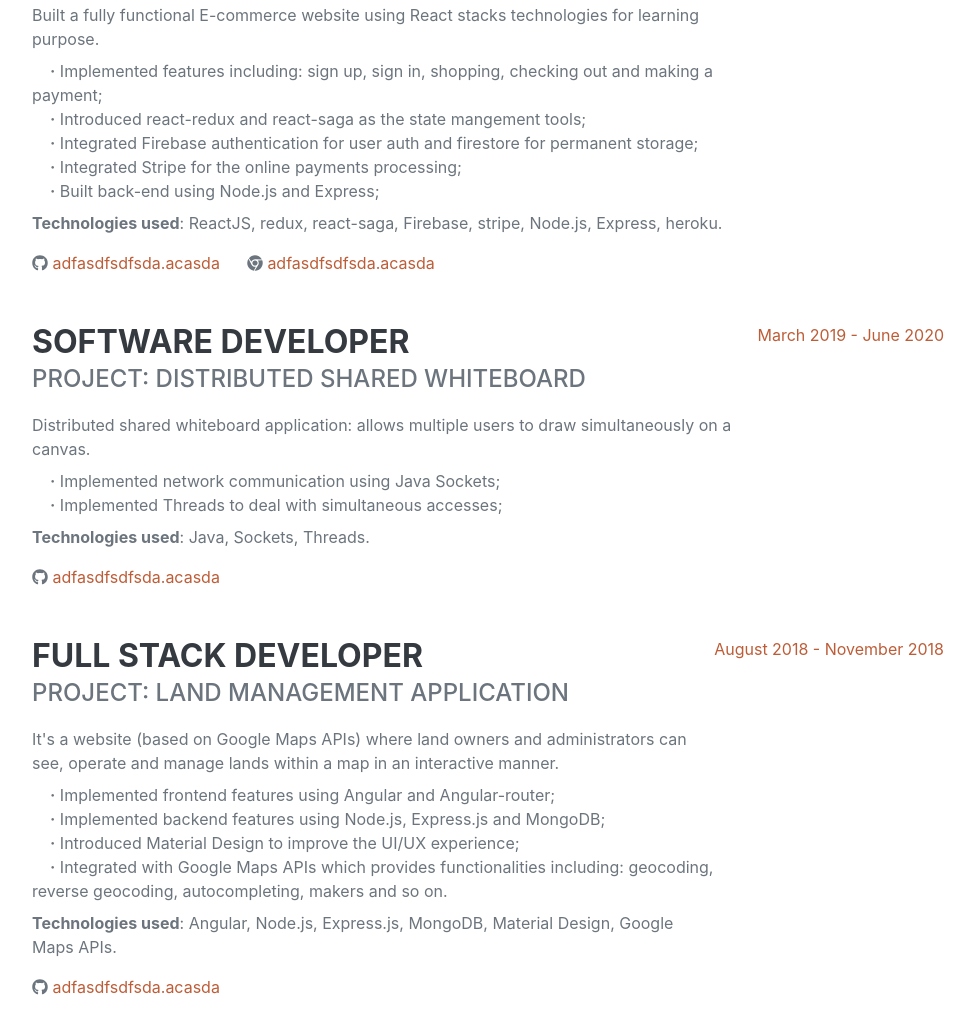
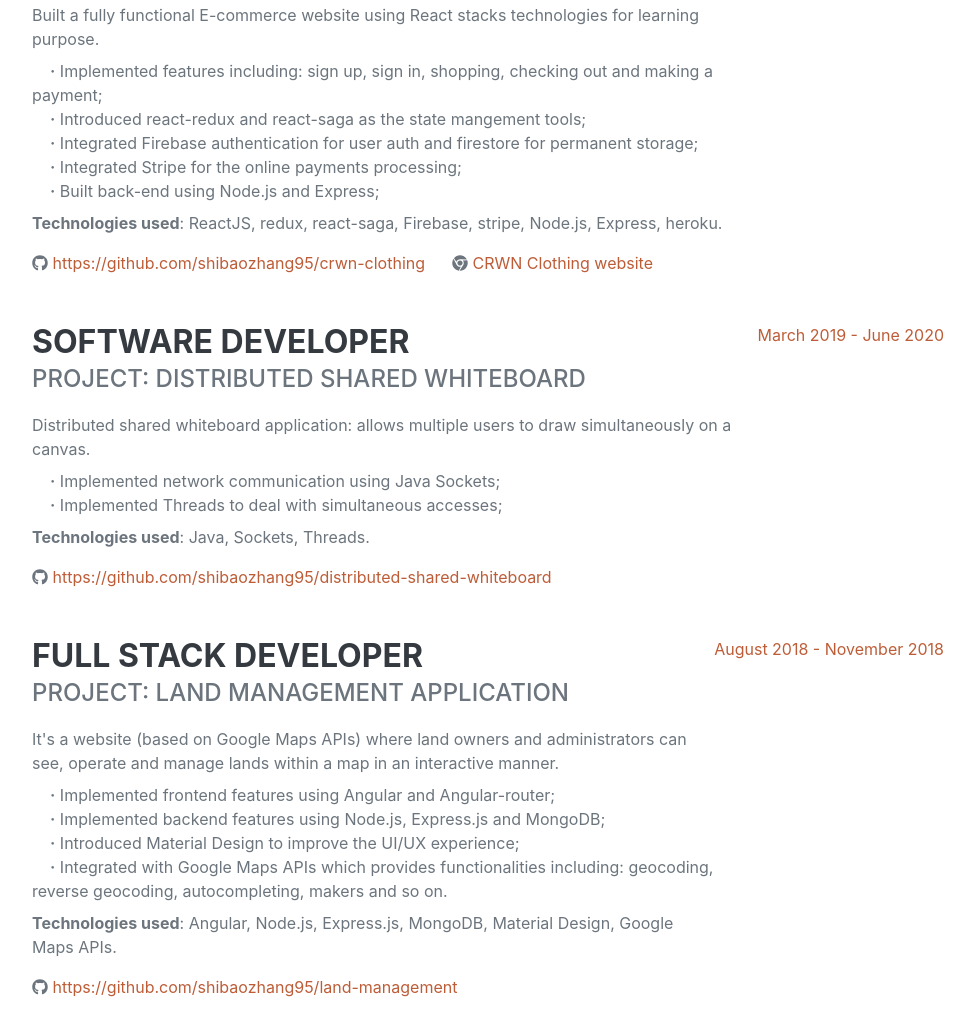
Before and after one commit to shibaozhang95/portfolio, a plain HTML site: page index.html in a window 1280 px wide. Shown: the part 2149-3185 px from the top of the page, without its empty margins (288-1263 px from the left). Drawn offline with nearby package versions, Linux system fonts and the light colour scheme; a web font is replaced by a local one.

Commit message:
updated github link and website link

```diff
--- a/index.html
+++ b/index.html
@@ -95,7 +95,9 @@
                             <div class="appendix">
                                 <div class="each">
                                     <i class="fab fa-github"></i>
-                                    <a href="adadfsa" target="_blank">adfasdfsdfsda.acasda</a>
+                                    <a href="https://github.com/shibaozhang95/woowo-platform-for-overseas-students" target="_blank">
+                                        https://github.com/shibaozhang95/woowo-platform-for-overseas-students
+                                    </a>
                                 </div>
                             </div>
                         </div>
@@ -115,7 +117,7 @@
                                     <br />
                                     &nbsp;&nbsp;&nbsp;&nbsp;<b>·</b> Implemented new features, including employment seeking , hobbies/interests communities and so on.
                                 </p>
-                                <b>Technologies used</b>: TypeScript, SCSS, Gulp, REST API
+                                <b>Technologies used</b>: TypeScript, SCSS, Gulp, REST API.
                             </div>
                         </div>
                         <div class="flex-shrink-0"><span class="text-primary">September 2019 - July 2020</span></div>
@@ -147,10 +149,10 @@
                             </div>
                             <div class="each">
                                 <i class="fab fa-github"></i>
-                                <a href="adadfsa" target="_blank">adfasdfsdfsda.acasda</a>
+                                <a href="https://github.com/shibaozhang95/crwn-clothing" target="_blank">https://github.com/shibaozhang95/crwn-clothing</a>
                                 &nbsp;&nbsp;&nbsp;&nbsp;
                                 <i class="fab fa-chrome"></i>
-                                <a href="adadfsa" target="_blank">adfasdfsdfsda.acasda</a>
+                                <a href="https://crwn-clothing-95.herokuapp.com/" target="_blank">CRWN Clothing website</a>
                             </div>
                         </div>
                         <div class="flex-shrink-0"><span class="text-primary">June 2020 - July 2020</span></div>
@@ -169,7 +171,9 @@
                             </div>
                             <div class="each">
                                 <i class="fab fa-github"></i>
-                                <a href="adadfsa" target="_blank">adfasdfsdfsda.acasda</a>
+                                <a href="https://github.com/shibaozhang95/distributed-shared-whiteboard" target="_blank">
+                                    https://github.com/shibaozhang95/distributed-shared-whiteboard
+                                </a>
                             </div>
                         </div>
                         <div class="flex-shrink-0"><span class="text-primary">March 2019 - June 2020</span></div>
@@ -192,7 +196,9 @@
                             </div>
                             <div class="each">
                                 <i class="fab fa-github"></i>
-                                <a href="adadfsa" target="_blank">adfasdfsdfsda.acasda</a>
+                                <a href="https://github.com/shibaozhang95/land-management" target="_blank">
+                                    https://github.com/shibaozhang95/land-management
+                                </a>
                             </div>
                         </div>
                         <div class="flex-shrink-0"><span class="text-primary">August 2018 - November 2018</span></div>
```
